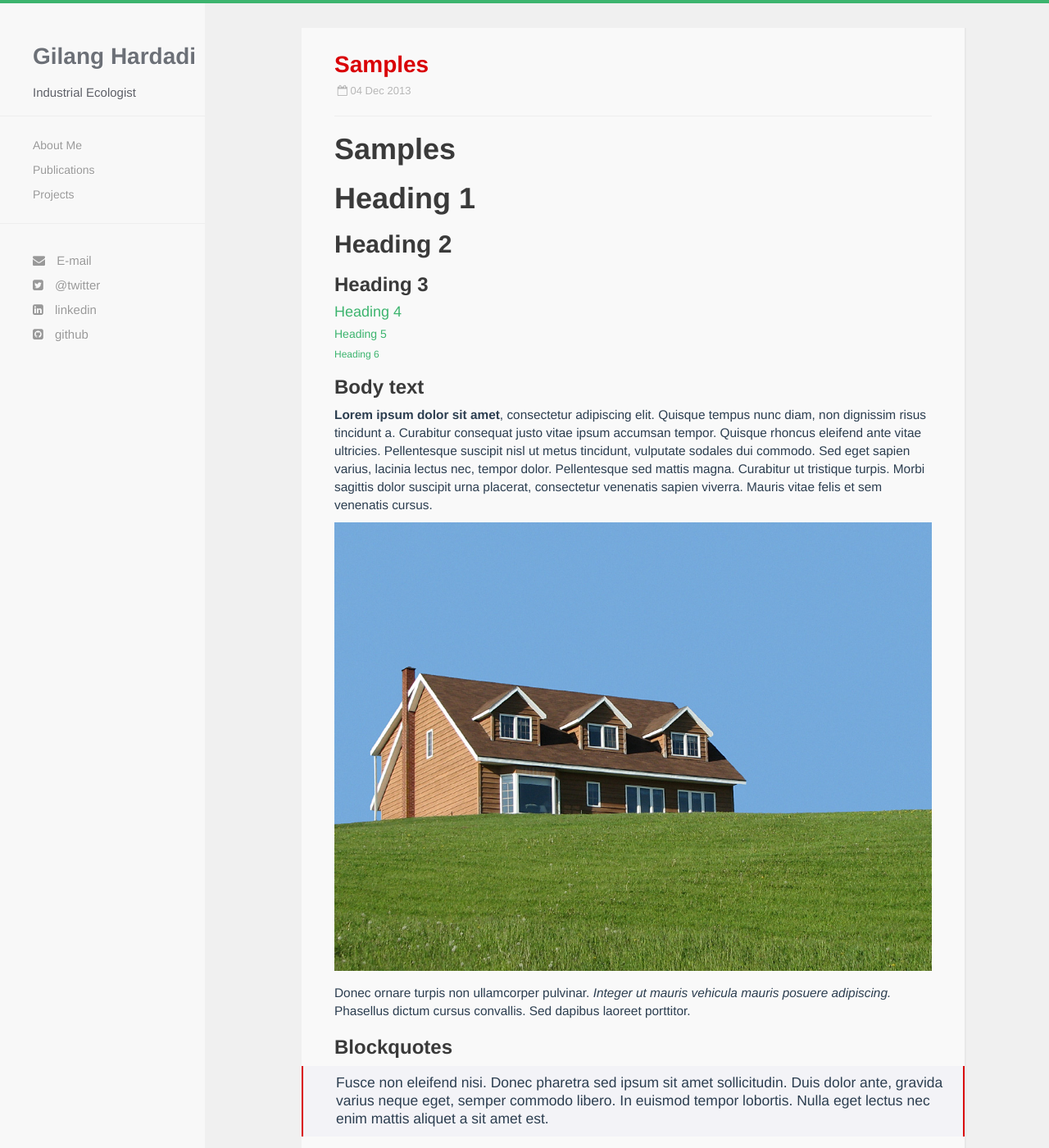
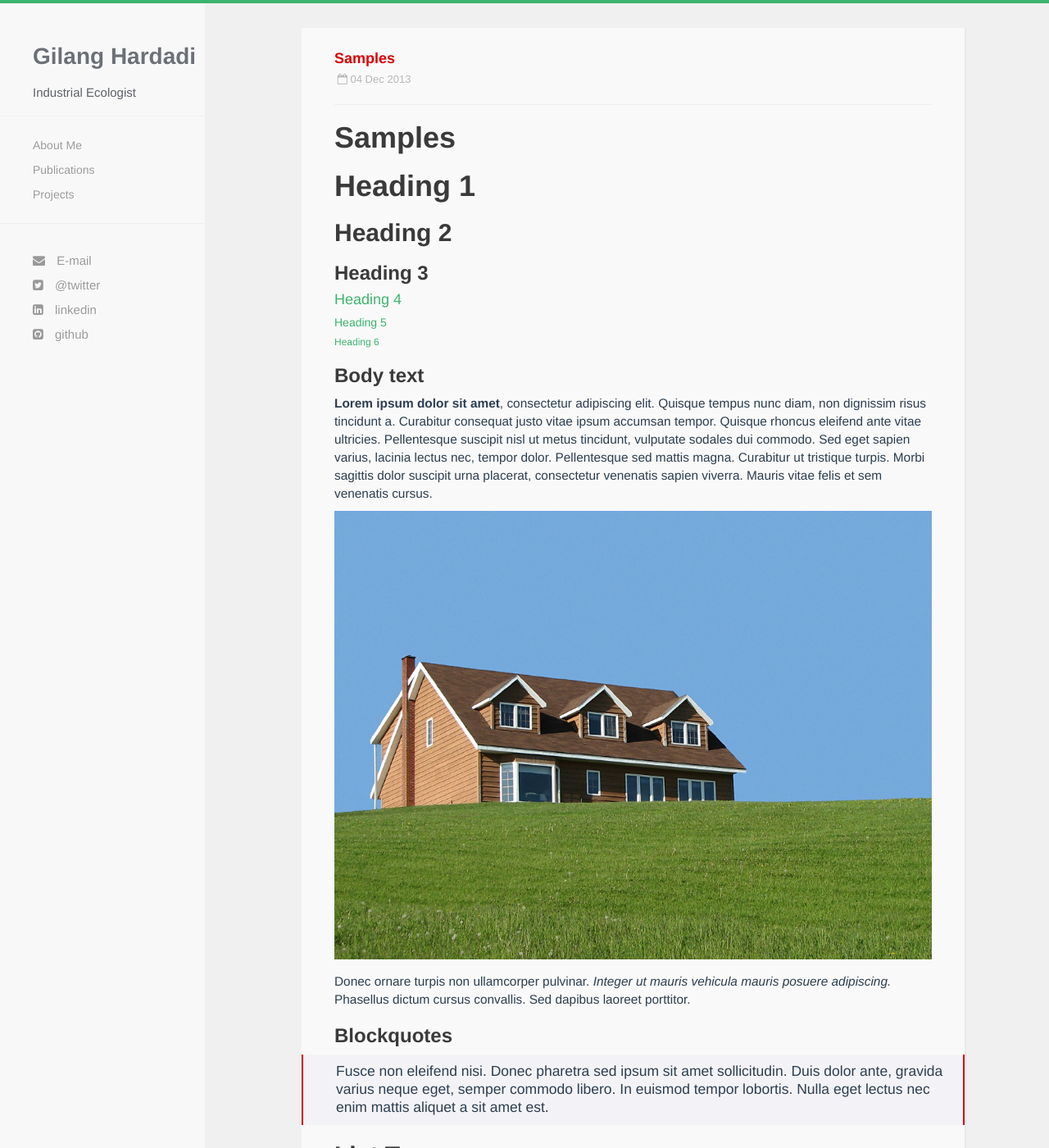
Before and after one commit to ghardadi/gilang.github.io, a Jekyll site: the page built from _posts/2013-12-04-Samples.markdown, in a window 1280 px wide and 1400 px high. Shown: the whole window at 82% size. Built offline with Jekyll 4.4.1, drawn with Linux system fonts in a browser that asks for light colours; nearby versions of some CDN libraries; comment, search, counter and statistics services are not loaded.

Commit message:
Update hc.css

```diff
--- a/css/hc.css
+++ b/css/hc.css
@@ -378,7 +378,7 @@ color:black;
 
 .article-title
 {
-  font-size:28px;
+  font-size:18px;
   font-weight:700;
   color:#d90006;
   padding-top:15px
```
